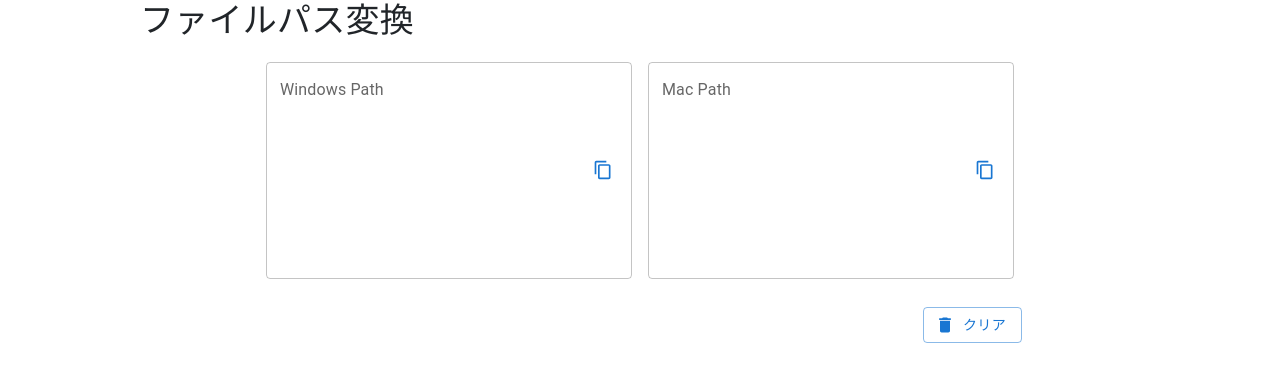
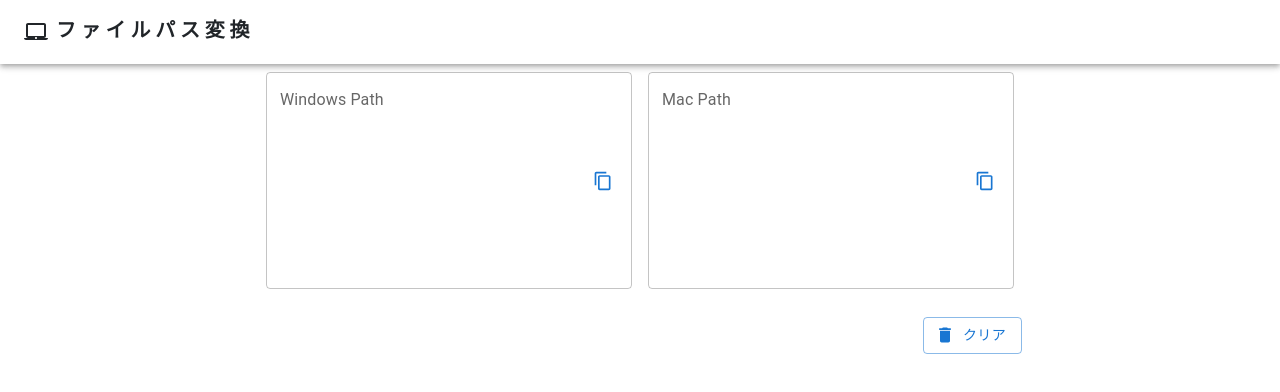
Before and after one commit to powerninja/cross_path, a React (Create React App) app: page / in a window 1280 px wide. Shown: the top 392 px of the page. Built offline with nearby package versions, Linux system fonts and the light colour scheme.

Commit message:
add:app barを追加

```diff
--- a/src/App.tsx
+++ b/src/App.tsx
@@ -13,6 +13,9 @@ import IconButton from '@mui/material/IconButton';
 import Tooltip from '@mui/material/Tooltip';
 import InputAdornment from '@mui/material/InputAdornment';
 import CheckIcon from '@mui/icons-material/Check';
+import AppBar from '@mui/material/AppBar';
+import Toolbar from '@mui/material/Toolbar';
+import LaptopMacIcon from '@mui/icons-material/LaptopMac';
 
 export const App = () => {
   //TextFieldの初期値
@@ -87,6 +90,31 @@ export const App = () => {
   };
 
   return (
+    <>
+      <Box sx={{ flexGrow: 1 }}>
+        <AppBar position="sticky" color="transparent">
+          <Toolbar>
+            <LaptopMacIcon sx={{ display: { xs: 'none', md: 'flex' }, mr: 1 }} />
+            <Typography
+              variant="h6"
+              noWrap
+              component="a"
+              href="/"
+              sx={{
+                mr: 2,
+                display: { xs: 'none', md: 'flex' },
+                fontFamily: 'monospace',
+                fontWeight: 700,
+                letterSpacing: '.3rem',
+                color: 'inherit',
+                textDecoration: 'none',
+              }}
+            >
+              ファイルパス変換
+            </Typography>
+          </Toolbar>
+        </AppBar>
+      </Box>
       <div
         style={{
           height: 'auto',
@@ -95,10 +123,6 @@ export const App = () => {
           width: '100%',
         }}
       >
-      <Typography variant="h4" gutterBottom>
-        ファイルパス変換
-      </Typography>
-      {/* <h1>ファイルパス変換</h1> */}
         <div className="d-flex flex-row justify-content-around">
           <Box
             component="form"
@@ -160,5 +184,6 @@ export const App = () => {
           </Box>
         </div>
       </div>
+    </>
   );
 };
```
Lines whose indentation alone changed are shown as unchanged.
